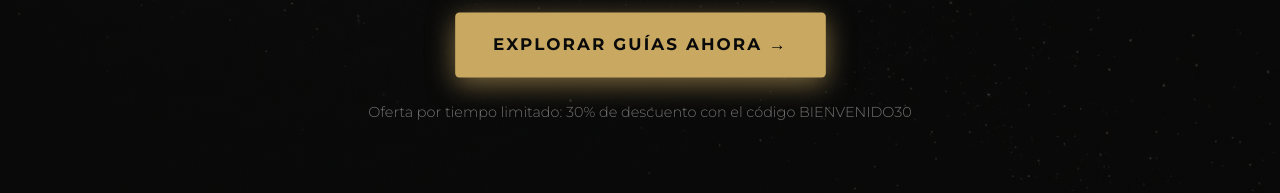
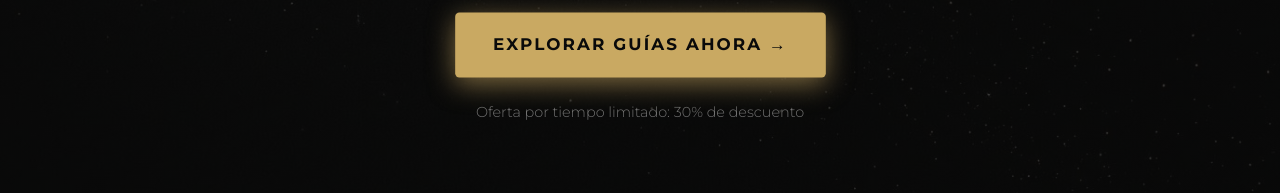
Before and after one commit to daqsystem-prog/Nevora-, a plain HTML site: page index.html in a window 1280 px wide. Shown: the part 5595-5788 px from the top of the page. Drawn offline with nearby package versions, Linux system fonts and the light colour scheme.

Commit message:
Update index.html

```diff
--- a/index.html
+++ b/index.html
@@ -228,7 +228,7 @@
             <h2 class="final-title">¿LISTO PARA TRANSFORMAR TU CONOCIMIENTO EN RESULTADOS?</h2>
             <p class="final-subtitle">El siguiente paso es tuyo.</p>
             <a href="#productos" class="cta-button final-pulse">EXPLORAR GUÍAS AHORA &rarr;</a>
-            <p class="urgency-text">Oferta por tiempo limitado: 30% de descuento con el código BIENVENIDO30</p>
+             <p class="urgency-text">Oferta por tiempo limitado: 30% de descuento</p>
         </div>
     </section>
 
```
